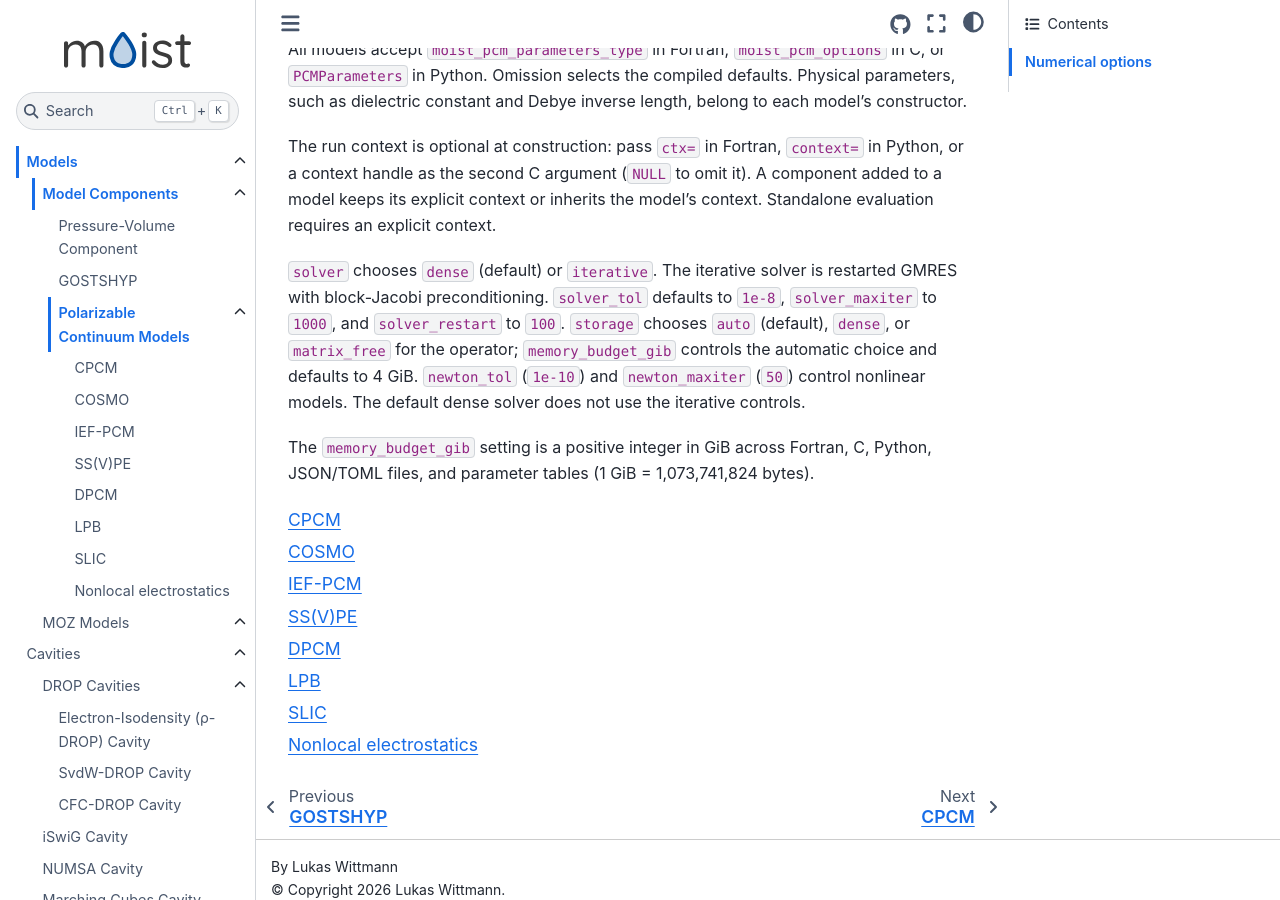
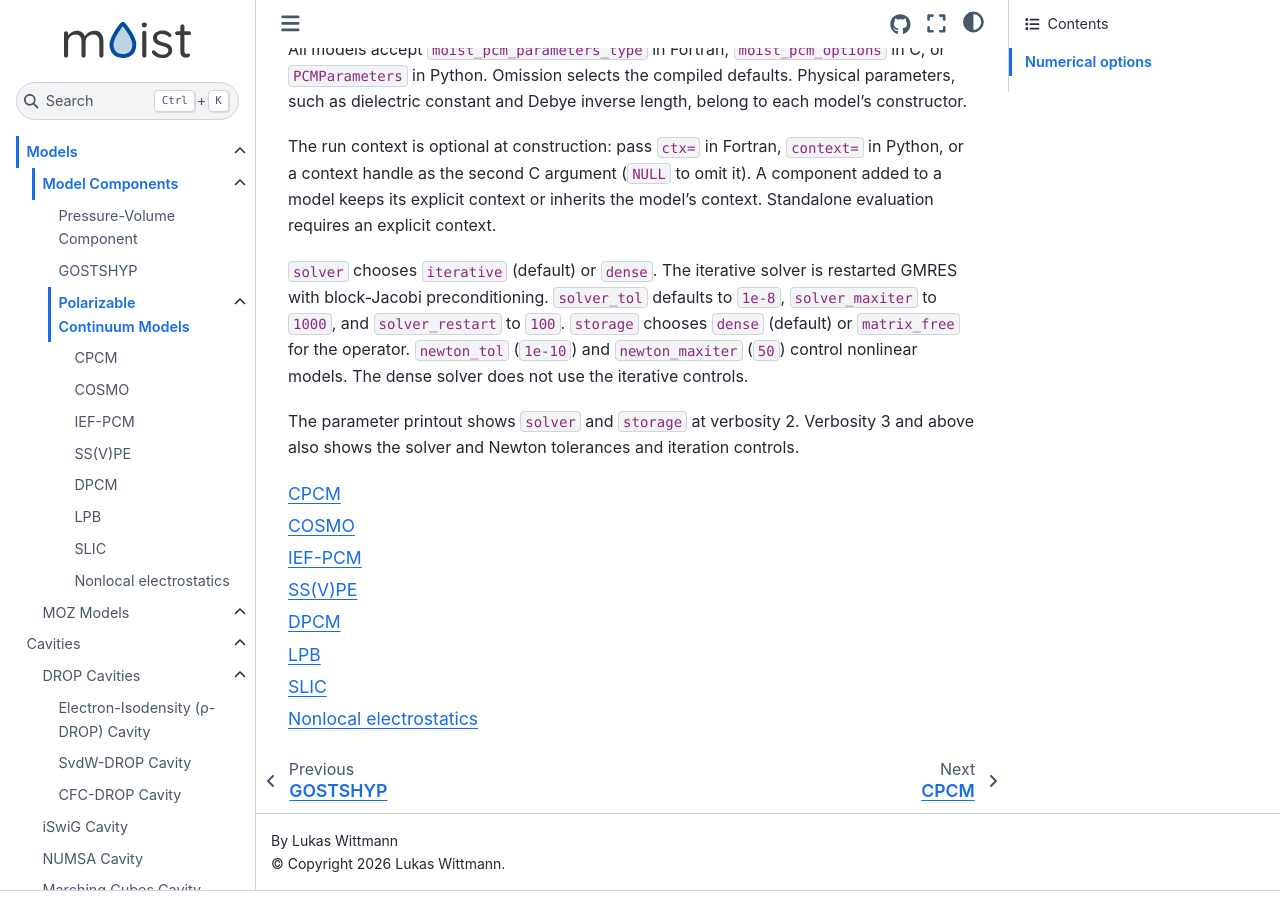
Before and after one commit to lukaswittmann/moist, a Sphinx documentation site: the page built from docs/models/components/pcm/index.rst, in a window 1280 px wide and 900 px high, scrolled down 603 px. Built offline with Sphinx 7.4.7 and the Sphinx Book theme 1.1.4, drawn with Linux system fonts in a browser that asks for light colours; pages that are not in the unit, such as notebooks, are missing from menus.

Commit message:
Removed moist internal memory setting for pcm storage setting

```diff
--- a/docs/models/components/pcm/index.rst
+++ b/docs/models/components/pcm/index.rst
@@ -35,17 +35,16 @@ The run context is optional at construction: pass ``ctx=`` in Fortran,
 context or inherits the model's context. Standalone evaluation requires
 an explicit context.
 
-``solver`` chooses ``dense`` (default) or ``iterative``. The iterative solver
+``solver`` chooses ``iterative`` (default) or ``dense``. The iterative solver
 is restarted GMRES with block-Jacobi preconditioning. ``solver_tol`` defaults
 to ``1e-8``, ``solver_maxiter`` to ``1000``, and ``solver_restart`` to ``100``.
-``storage`` chooses ``auto`` (default), ``dense``, or ``matrix_free`` for the
-operator; ``memory_budget_gib`` controls the automatic choice and defaults to
-4 GiB. ``newton_tol`` (``1e-10``) and ``newton_maxiter`` (``50``)
-control nonlinear models. The default dense solver does not use the iterative
+``storage`` chooses ``dense`` (default) or ``matrix_free`` for the operator.
+``newton_tol`` (``1e-10``) and ``newton_maxiter`` (``50``) control nonlinear
+models. The dense solver does not use the iterative controls.
+
+The parameter printout shows ``solver`` and ``storage`` at verbosity 2.
+Verbosity 3 and above also shows the solver and Newton tolerances and iteration
 controls.
-
-The ``memory_budget_gib`` setting is a positive integer in GiB across Fortran,
-C, Python, JSON/TOML files, and parameter tables (1 GiB = 1,073,741,824 bytes).
 
 .. toctree::
    :maxdepth: 1
--- a/docs/reference/fortran.rst
+++ b/docs/reference/fortran.rst
@@ -327,8 +327,7 @@ CPCM
 The host answers ``gaussian_potential`` at the grid points ``cavity%xyz`` with
 the widths ``cavity%xi0``; see :ref:`coupling-requests` for the operator.
 
-Available solvers are ``dense`` (the default) and ``iterative`` (restarted
-GMRES). The shared settings also control storage and nonlinear convergence;
+Available solvers are ``iterative`` (the default, restarted GMRES) and ``dense``. The shared settings also control storage and nonlinear convergence;
 see :doc:`/models/components/pcm/index`.
 
 COSMO
--- a/docs/reference/python.rst
+++ b/docs/reference/python.rst
@@ -67,8 +67,8 @@ phi_static``; nonlocal takes ``eps_solvent, eps_inf, lambda_, eps_solute``.
 All accept keyword-only ``parameters=PCMParameters(...)`` and optional
 ``context=...``. Its controls are
 ``solver`` (``PCMSolver.DENSE`` or ``ITERATIVE``), ``solver_tol``,
-``solver_maxiter``, ``solver_restart``, ``storage`` (``PCMStorage.AUTO``,
-``DENSE`` or ``MATRIX_FREE``), ``memory_budget_gib`` (integer GiB), ``newton_tol`` and
+``solver_maxiter``, ``solver_restart``, ``storage`` (``PCMStorage.DENSE``
+(default) or ``MATRIX_FREE``), ``newton_tol`` and
 ``newton_maxiter``. See :doc:`/models/components/pcm/index` for defaults.
 
 Parameter fields correspond to the supported C options structs; defaults come
```
Also changed, not shown: docs/models/components/pcm/dpcm.rst (+3 -4 lines), docs/reference/c.rst (+4 -4 lines), 10 other files.
